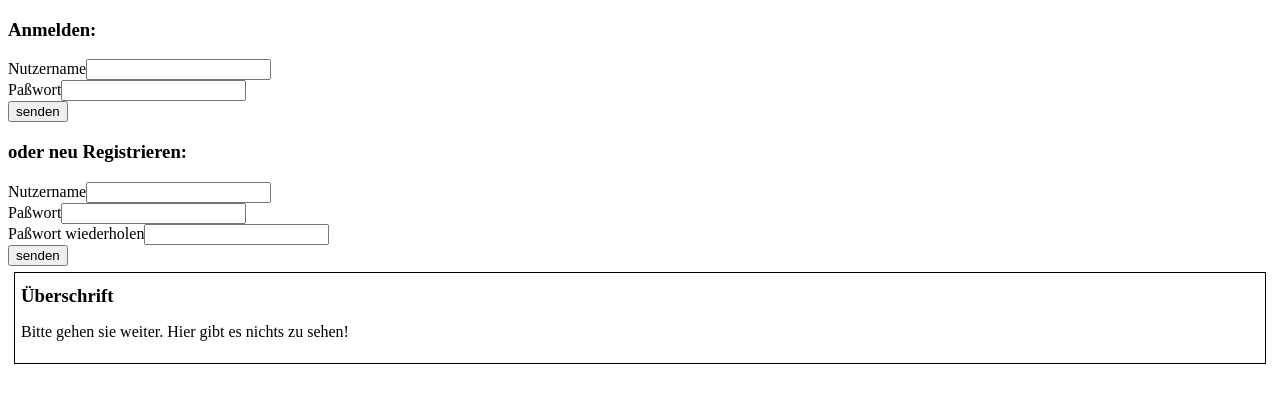
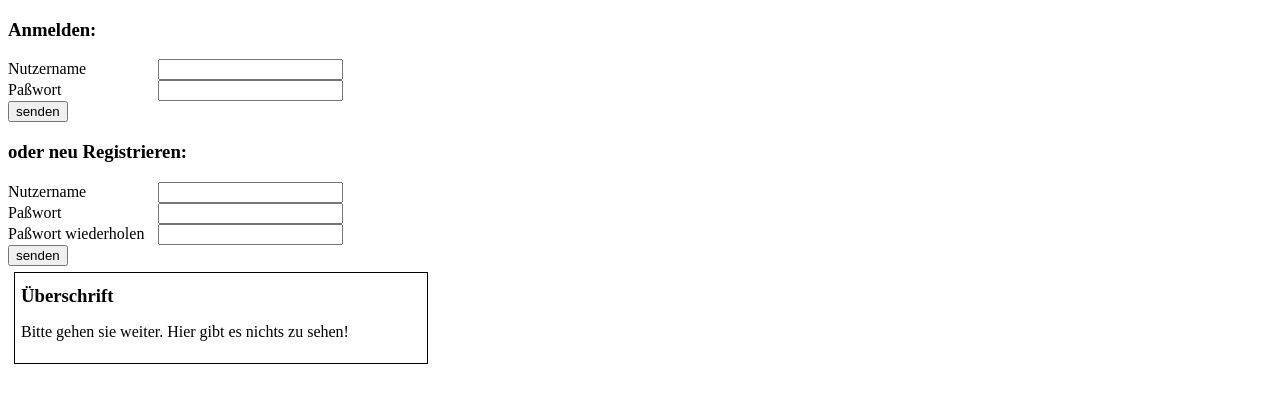
Before and after one commit to benjaminmu/phpGuestbook, a PHP site: page /pages/guestbook.php in a window 1280 px wide. Shown: the top 403 px of the page. Run offline with PHP 8.4, Linux system fonts and the light colour scheme; data comes from the database, SQL or seed files in the repository.

Commit message:
adds form styling

```diff
--- a/css/styles.css
+++ b/css/styles.css
@@ -19,13 +19,32 @@
     padding: 4px;
 }
 
+.form-wrapper {
+    float: left;
+}
+
+.gb-wrapper {
+    float: left;
+}
+
+.clear {
+    clear: both;
+}
+
 .gb-entry {
     border: 1px solid;
     margin: 6px;
     padding: 6px;
+    width: 400px;
 }
 
 .gb-entry h3 {
     margin-top: 6px;
     margin-bottom: 0px;
 }
+
+form label {
+    display: inline-block;
+    width: 140px;
+    margin-right: 10px;
+}
```
